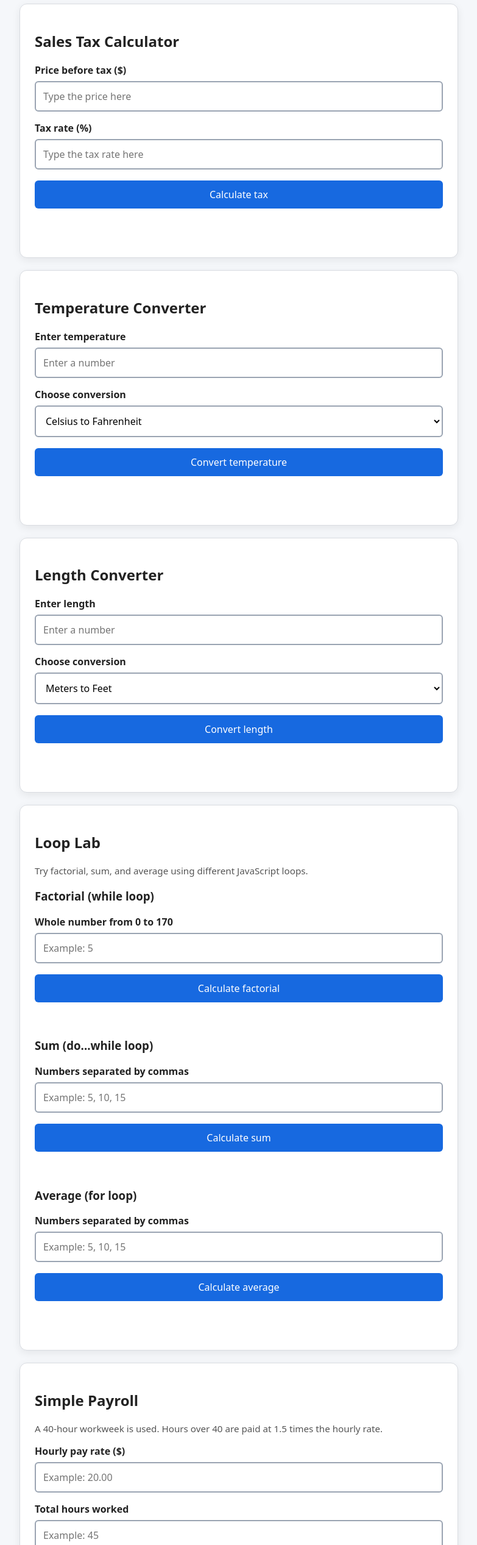
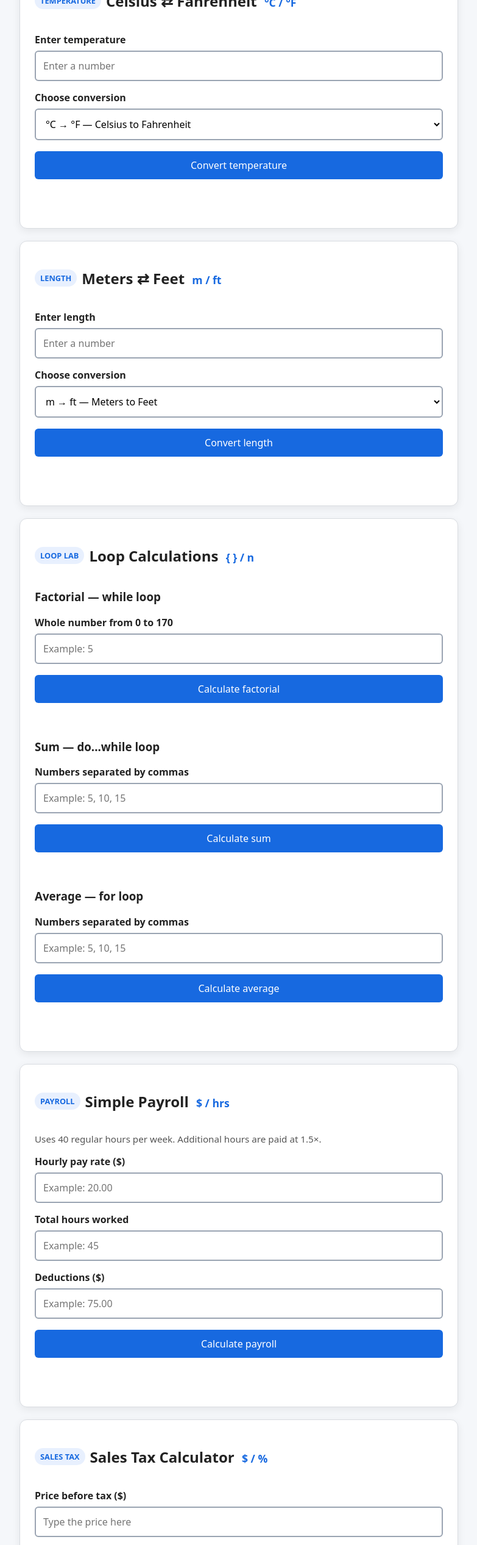
Before and after one commit to ltolero-arch/4-types-of-calculators, a plain HTML site: page index.html in a window 1280 px wide. Shown: the part 140-2674 px from the top of the page at 61% size, without its empty margins (248-1031 px from the left). Drawn offline with Linux system fonts and the light colour scheme.

Commit message:
Update calculator
Refactor HTML structure and improve calculator headings.

```diff
--- a/index.html
+++ b/index.html
@@ -3,7 +3,7 @@
 <head>
   <meta charset="UTF-8" />
   <meta name="viewport" content="width=device-width, initial-scale=1.0" />
-  <title>My Calculators</title>
+  <title>Calculators</title>
 
   <style>
     * {
@@ -19,10 +19,6 @@
       font-family: system-ui, sans-serif;
     }
 
-    h1 {
-      text-align: center;
-    }
-
     .calculator {
       margin: 20px 0;
       padding: 24px;
@@ -30,6 +26,30 @@
       border: 1px solid #d9dce1;
       border-radius: 12px;
       box-shadow: 0 4px 14px #00000012;
+    }
+
+    .calculator-heading {
+      display: flex;
+      align-items: center;
+      flex-wrap: wrap;
+      gap: 8px;
+    }
+
+    .category-badge {
+      display: inline-block;
+      padding: 5px 9px;
+      border-radius: 999px;
+      background: #e8f0fe;
+      color: #1769e0;
+      font-size: 0.8rem;
+      font-weight: bold;
+    }
+
+    .calculator-symbol {
+      display: inline-block;
+      margin-left: 6px;
+      font-size: 1.1rem;
+      color: #1769e0;
     }
 
     label {
@@ -85,7 +105,6 @@
     }
 
     .hint {
-      margin-bottom: 0;
       color: #555;
       font-size: 0.95rem;
     }
@@ -93,36 +112,16 @@
 </head>
 
 <body>
-  <h1>My Calculators</h1>
-
   <main>
-    <section class="calculator" aria-labelledby="tax-heading">
-      <h2 id="tax-heading">Sales Tax Calculator</h2>
-
-      <label for="price">Price before tax ($)</label>
-      <input
-        id="price"
-        type="number"
-        min="0"
-        step="0.01"
-        placeholder="Type the price here"
-      />
-
-      <label for="taxRate">Tax rate (%)</label>
-      <input
-        id="taxRate"
-        type="number"
-        min="0"
-        step="0.01"
-        placeholder="Type the tax rate here"
-      />
-
-      <button id="taxButton" type="button">Calculate tax</button>
-      <p id="taxResult" class="result" aria-live="polite"></p>
-    </section>
-
+    <!-- Temperature Converter -->
     <section class="calculator" aria-labelledby="temperature-heading">
-      <h2 id="temperature-heading">Temperature Converter</h2>
+      <div class="calculator-heading">
+        <span class="category-badge">TEMPERATURE</span>
+        <h2 id="temperature-heading">
+          Celsius ⇄ Fahrenheit
+          <span class="calculator-symbol">°C / °F</span>
+        </h2>
+      </div>
 
       <label for="temperatureValue">Enter temperature</label>
       <input
@@ -134,8 +133,8 @@
 
       <label for="temperatureDirection">Choose conversion</label>
       <select id="temperatureDirection">
-        <option value="cToF">Celsius to Fahrenheit</option>
-        <option value="fToC">Fahrenheit to Celsius</option>
+        <option value="cToF">°C → °F — Celsius to Fahrenheit</option>
+        <option value="fToC">°F → °C — Fahrenheit to Celsius</option>
       </select>
 
       <button id="temperatureButton" type="button">
@@ -144,8 +143,15 @@
       <p id="temperatureResult" class="result" aria-live="polite"></p>
     </section>
 
+    <!-- Length Converter -->
     <section class="calculator" aria-labelledby="length-heading">
-      <h2 id="length-heading">Length Converter</h2>
+      <div class="calculator-heading">
+        <span class="category-badge">LENGTH</span>
+        <h2 id="length-heading">
+          Meters ⇄ Feet
+          <span class="calculator-symbol">m / ft</span>
+        </h2>
+      </div>
 
       <label for="lengthValue">Enter length</label>
       <input
@@ -158,21 +164,25 @@
 
       <label for="lengthDirection">Choose conversion</label>
       <select id="lengthDirection">
-        <option value="mToFt">Meters to Feet</option>
-        <option value="ftToM">Feet to Meters</option>
+        <option value="mToFt">m → ft — Meters to Feet</option>
+        <option value="ftToM">ft → m — Feet to Meters</option>
       </select>
 
       <button id="lengthButton" type="button">Convert length</button>
       <p id="lengthResult" class="result" aria-live="polite"></p>
     </section>
 
+    <!-- Loop Lab -->
     <section class="calculator" aria-labelledby="loop-heading">
-      <h2 id="loop-heading">Loop Lab</h2>
-      <p class="hint">
-        Try factorial, sum, and average using different JavaScript loops.
-      </p>
+      <div class="calculator-heading">
+        <span class="category-badge">LOOP LAB</span>
+        <h2 id="loop-heading">
+          Loop Calculations
+          <span class="calculator-symbol">{ } / n</span>
+        </h2>
+      </div>
 
-      <h3>Factorial (while loop)</h3>
+      <h3>Factorial — while loop</h3>
       <label for="factorialNumber">Whole number from 0 to 170</label>
       <input
         id="factorialNumber"
@@ -187,7 +197,7 @@
       </button>
       <p id="factorialResult" class="result" aria-live="polite"></p>
 
-      <h3>Sum (do...while loop)</h3>
+      <h3>Sum — do...while loop</h3>
       <label for="sumNumbers">Numbers separated by commas</label>
       <input
         id="sumNumbers"
@@ -197,7 +207,7 @@
       <button id="sumButton" type="button">Calculate sum</button>
       <p id="sumResult" class="result" aria-live="polite"></p>
 
-      <h3>Average (for loop)</h3>
+      <h3>Average — for loop</h3>
       <label for="averageNumbers">Numbers separated by commas</label>
       <input
         id="averageNumbers"
@@ -208,11 +218,18 @@
       <p id="averageResult" class="result" aria-live="polite"></p>
     </section>
 
+    <!-- Payroll Calculator -->
     <section class="calculator" aria-labelledby="payroll-heading">
-      <h2 id="payroll-heading">Simple Payroll</h2>
+      <div class="calculator-heading">
+        <span class="category-badge">PAYROLL</span>
+        <h2 id="payroll-heading">
+          Simple Payroll
+          <span class="calculator-symbol">$ / hrs</span>
+        </h2>
+      </div>
+
       <p class="hint">
-        A 40-hour workweek is used. Hours over 40 are paid at 1.5 times
-        the hourly rate.
+        Uses 40 regular hours per week. Additional hours are paid at 1.5×.
       </p>
 
       <label for="hourlyRate">Hourly pay rate ($)</label>
@@ -245,6 +262,38 @@
       <button id="payrollButton" type="button">Calculate payroll</button>
       <p id="payrollResult" class="result" aria-live="polite"></p>
     </section>
+
+    <!-- Sales Tax Calculator moved to the bottom -->
+    <section class="calculator" aria-labelledby="tax-heading">
+      <div class="calculator-heading">
+        <span class="category-badge">SALES TAX</span>
+        <h2 id="tax-heading">
+          Sales Tax Calculator
+          <span class="calculator-symbol">$ / %</span>
+        </h2>
+      </div>
+
+      <label for="price">Price before tax ($)</label>
+      <input
+        id="price"
+        type="number"
+        min="0"
+        step="0.01"
+        placeholder="Type the price here"
+      />
+
+      <label for="taxRate">Tax rate (%)</label>
+      <input
+        id="taxRate"
+        type="number"
+        min="0"
+        step="0.01"
+        placeholder="Type the tax rate here"
+      />
+
+      <button id="taxButton" type="button">Calculate tax</button>
+      <p id="taxResult" class="result" aria-live="polite"></p>
+    </section>
   </main>
 
   <script>
@@ -266,17 +315,13 @@
     }
 
     function parseNumberList(inputText) {
-      const trimmedText = inputText.trim();
+      const text = inputText.trim();
 
-      if (trimmedText === "") {
-        return null;
-      }
+      if (text === "") return null;
 
-      const parts = trimmedText.split(",").map((part) => part.trim());
+      const parts = text.split(",").map((part) => part.trim());
 
-      if (parts.some((part) => part === "")) {
-        return null;
-      }
+      if (parts.some((part) => part === "")) return null;
 
       const numbers = parts.map(Number);
 
@@ -287,45 +332,13 @@
       return numbers;
     }
 
-    // Sales tax calculator
-    document.querySelector("#taxButton").addEventListener("click", () => {
-      const priceText = document.querySelector("#price").value;
-      const rateText = document.querySelector("#taxRate").value;
-      const result = document.querySelector("#taxResult");
-
-      clearError(result);
-
-      if (priceText === "" || rateText === "") {
-        showError(result, "Enter both the price and the tax rate.");
-        return;
-      }
-
-      const price = Number(priceText);
-      const rate = Number(rateText);
-
-      if (price < 0 || rate < 0) {
-        showError(result, "Price and tax rate cannot be negative.");
-        return;
-      }
-
-      const tax = price * rate / 100;
-      const total = price + tax;
-
-      result.textContent =
-        `Tax: ${formatCurrency(tax)} | ` +
-        `Total with tax: ${formatCurrency(total)}`;
-    });
-
-    // Celsius/Fahrenheit converter
+    // Celsius/Fahrenheit
     document
       .querySelector("#temperatureButton")
       .addEventListener("click", () => {
-        const input =
-          document.querySelector("#temperatureValue").value;
-        const direction =
-          document.querySelector("#temperatureDirection").value;
-        const result =
-          document.querySelector("#temperatureResult");
+        const input = document.querySelector("#temperatureValue").value;
+        const direction = document.querySelector("#temperatureDirection").value;
+        const result = document.querySelector("#temperatureResult");
 
         clearError(result);
 
@@ -347,16 +360,13 @@
         }
       });
 
-    // Meters/Feet converter
+    // Meters/Feet
     document
       .querySelector("#lengthButton")
       .addEventListener("click", () => {
-        const input =
-          document.querySelector("#lengthValue").value;
-        const direction =
-          document.querySelector("#lengthDirection").value;
-        const result =
-          document.querySelector("#lengthResult");
+        const input = document.querySelector("#lengthValue").value;
+        const direction = document.querySelector("#lengthDirection").value;
+        const result = document.querySelector("#lengthResult");
 
         clearError(result);
 
@@ -383,14 +393,12 @@
         }
       });
 
-    // Factorial using a while loop
+    // Factorial: while loop
     document
       .querySelector("#factorialButton")
       .addEventListener("click", () => {
-        const input =
-          document.querySelector("#factorialNumber").value;
-        const result =
-          document.querySelector("#factorialResult");
+        const input = document.querySelector("#factorialNumber").value;
+        const result = document.querySelector("#factorialResult");
 
         clearError(result);
 
@@ -417,14 +425,12 @@
         result.textContent = `${number}! = ${factorial}`;
       });
 
-    // Sum using a do...while loop
+    // Sum: do...while loop
     document
       .querySelector("#sumButton")
       .addEventListener("click", () => {
-        const input =
-          document.querySelector("#sumNumbers").value;
-        const result =
-          document.querySelector("#sumResult");
+        const input = document.querySelector("#sumNumbers").value;
+        const result = document.querySelector("#sumResult");
 
         clearError(result);
 
@@ -433,7 +439,7 @@
         if (!numbers) {
           showError(
             result,
-            "Enter valid numbers separated by commas, such as 5, 10, 15."
+            "Enter valid numbers separated by commas."
           );
           return;
         }
@@ -449,14 +455,12 @@
         result.textContent = `Sum: ${sum}`;
       });
 
-    // Average using a for loop
+    // Average: for loop
     document
       .querySelector("#averageButton")
       .addEventListener("click", () => {
-        const input =
-          document.querySelector("#averageNumbers").value;
-        const result =
-          document.querySelector("#averageResult");
+        const input = document.querySelector("#averageNumbers").value;
+        const result = document.querySelector("#averageResult");
 
         clearError(result);
 
@@ -465,7 +469,7 @@
         if (!numbers) {
           showError(
             result,
-            "Enter valid numbers separated by commas, such as 5, 10, 15."
+            "Enter valid numbers separated by commas."
           );
           return;
         }
@@ -476,22 +480,18 @@
           sum += numbers[index];
         }
 
-        const average = sum / numbers.length;
-        result.textContent = `Average: ${average.toFixed(2)}`;
+        result.textContent =
+          `Average: ${(sum / numbers.length).toFixed(2)}`;
       });
 
-    // Simple payroll calculator
+    // Simple Payroll
     document
       .querySelector("#payrollButton")
       .addEventListener("click", () => {
-        const rateText =
-          document.querySelector("#hourlyRate").value;
-        const hoursText =
-          document.querySelector("#hoursWorked").value;
-        const deductionsText =
-          document.querySelector("#deductions").value;
-        const result =
-          document.querySelector("#payrollResult");
+        const rateText = document.querySelector("#hourlyRate").value;
+        const hoursText = document.querySelector("#hoursWorked").value;
+        const deductionsText = document.querySelector("#deductions").value;
+        const result = document.querySelector("#payrollResult");
 
         clearError(result);
 
@@ -527,14 +527,43 @@
         const takeHomePay = grossPay - deductions;
 
         result.textContent =
-          `Regular pay (${regularHours} hours): ` +
-          `${formatCurrency(regularPay)} | ` +
-          `Overtime pay (${overtimeHours} hours): ` +
-          `${formatCurrency(overtimePay)} | ` +
+          `Regular pay (${regularHours} hrs): ${formatCurrency(regularPay)} | ` +
+          `Overtime pay (${overtimeHours} hrs): ${formatCurrency(overtimePay)} | ` +
           `Gross pay: ${formatCurrency(grossPay)} | ` +
           `Deductions: ${formatCurrency(deductions)} | ` +
           `Take-home pay: ${formatCurrency(takeHomePay)}`;
       });
+
+    // Sales Tax
+    document
+      .querySelector("#taxButton")
+      .addEventListener("click", () => {
+        const priceText = document.querySelector("#price").value;
+        const rateText = document.querySelector("#taxRate").value;
+        const result = document.querySelector("#taxResult");
+
+        clearError(result);
+
+        if (priceText === "" || rateText === "") {
+          showError(result, "Enter both the price and the tax rate.");
+          return;
+        }
+
+        const price = Number(priceText);
+        const rate = Number(rateText);
+
+        if (price < 0 || rate < 0) {
+          showError(result, "Price and tax rate cannot be negative.");
+          return;
+        }
+
+        const tax = price * rate / 100;
+        const total = price + tax;
+
+        result.textContent =
+          `Tax: ${formatCurrency(tax)} | ` +
+          `Total with tax: ${formatCurrency(total)}`;
+      });
   </script>
 </body>
 </html>
```
